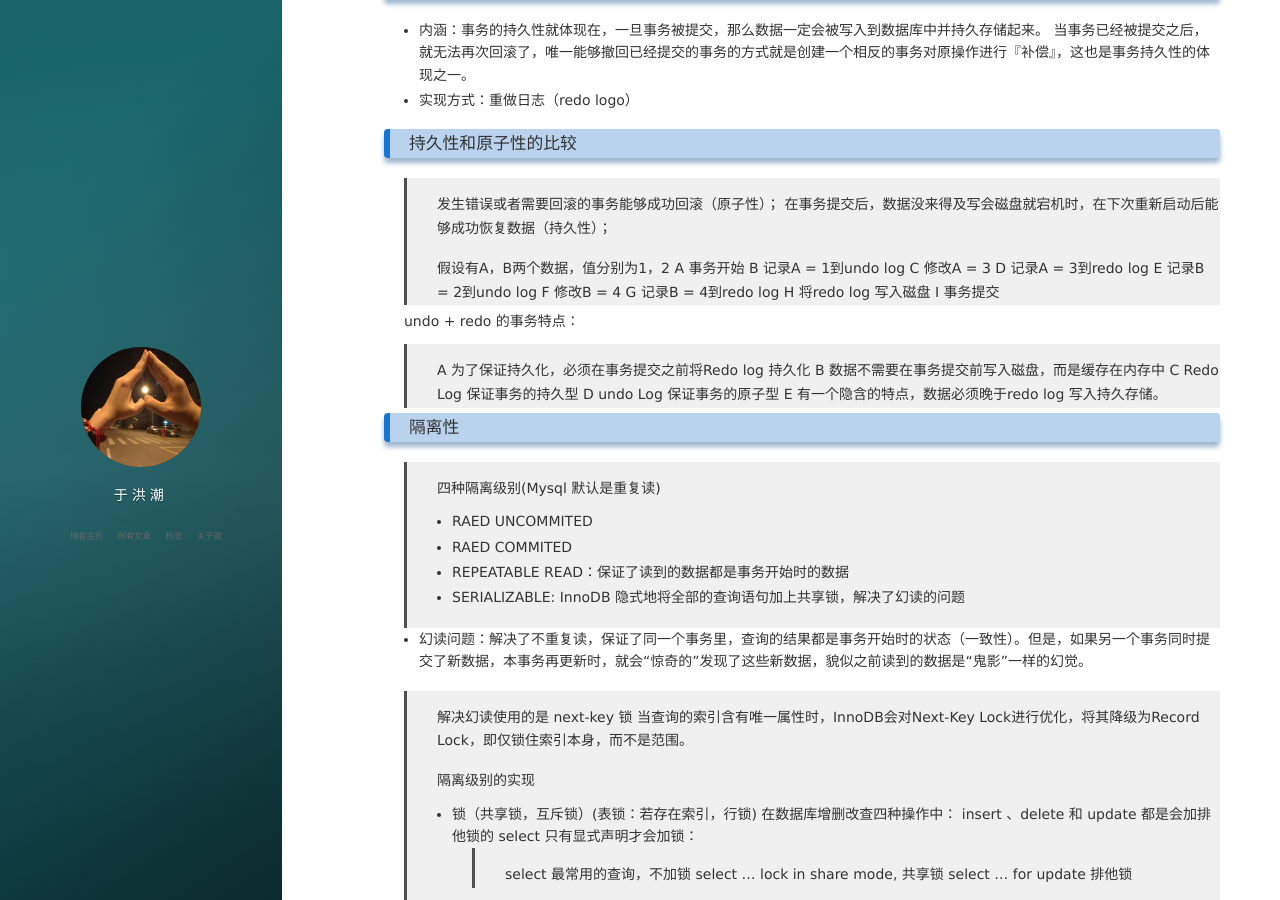
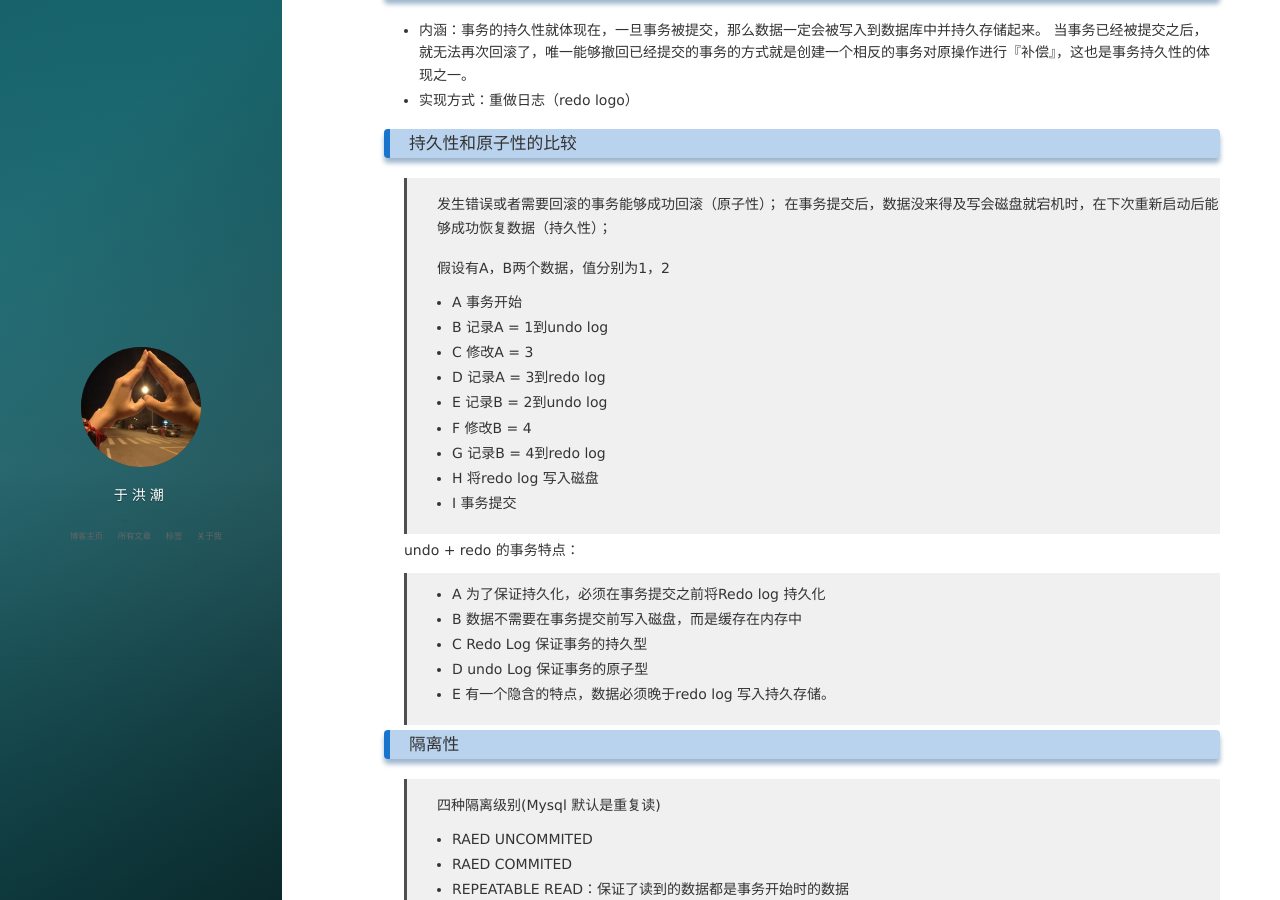
Before and after one commit to yuu6/yuu6.github.io, a Jekyll site: the page built from _posts/2018-07-15-Mysql中事务的实现.md, in a window 1280 px wide and 900 px high, scrolled down 1131 px. Built offline with Jekyll 4.4.1, drawn with Linux system fonts in a browser that asks for light colours; nearby versions of some CDN libraries; comment, search, counter and statistics services are not loaded.

```diff
--- a/_posts/2018-07-15-Mysql中事务的实现.md
+++ b/_posts/2018-07-15-Mysql中事务的实现.md
@@ -56,23 +56,23 @@ SET autocommit 0;
  在事务提交后，数据没来得及写会磁盘就宕机时，在下次重新启动后能够成功恢复数据（持久性）；
 
 > 假设有A，B两个数据，值分别为1，2
-> A 事务开始
-> B 记录A = 1到undo log
-> C 修改A = 3
-> D 记录A = 3到redo log
-> E 记录B = 2到undo log
-> F 修改B = 4
-> G 记录B = 4到redo log
-> H 将redo log 写入磁盘
-> I 事务提交
+>+ A 事务开始
+>+ B 记录A = 1到undo log
+>+ C 修改A = 3
+>+ D 记录A = 3到redo log
+>+ E 记录B = 2到undo log
+>+ F 修改B = 4
+>+ G 记录B = 4到redo log
+>+ H 将redo log 写入磁盘
+>+ I 事务提交
 
 
 undo + redo 的事务特点：
-> A 为了保证持久化，必须在事务提交之前将Redo log 持久化
-> B 数据不需要在事务提交前写入磁盘，而是缓存在内存中
-> C Redo Log 保证事务的持久型
-> D undo Log 保证事务的原子型
-> E 有一个隐含的特点，数据必须晚于redo log 写入持久存储。
+>+ A 为了保证持久化，必须在事务提交之前将Redo log 持久化
+>+ B 数据不需要在事务提交前写入磁盘，而是缓存在内存中
+>+ C Redo Log 保证事务的持久型
+>+ D undo Log 保证事务的原子型
+>+ E 有一个隐含的特点，数据必须晚于redo log 写入持久存储。
 
 ### <a name="Isolation"></a>隔离性
 
```
